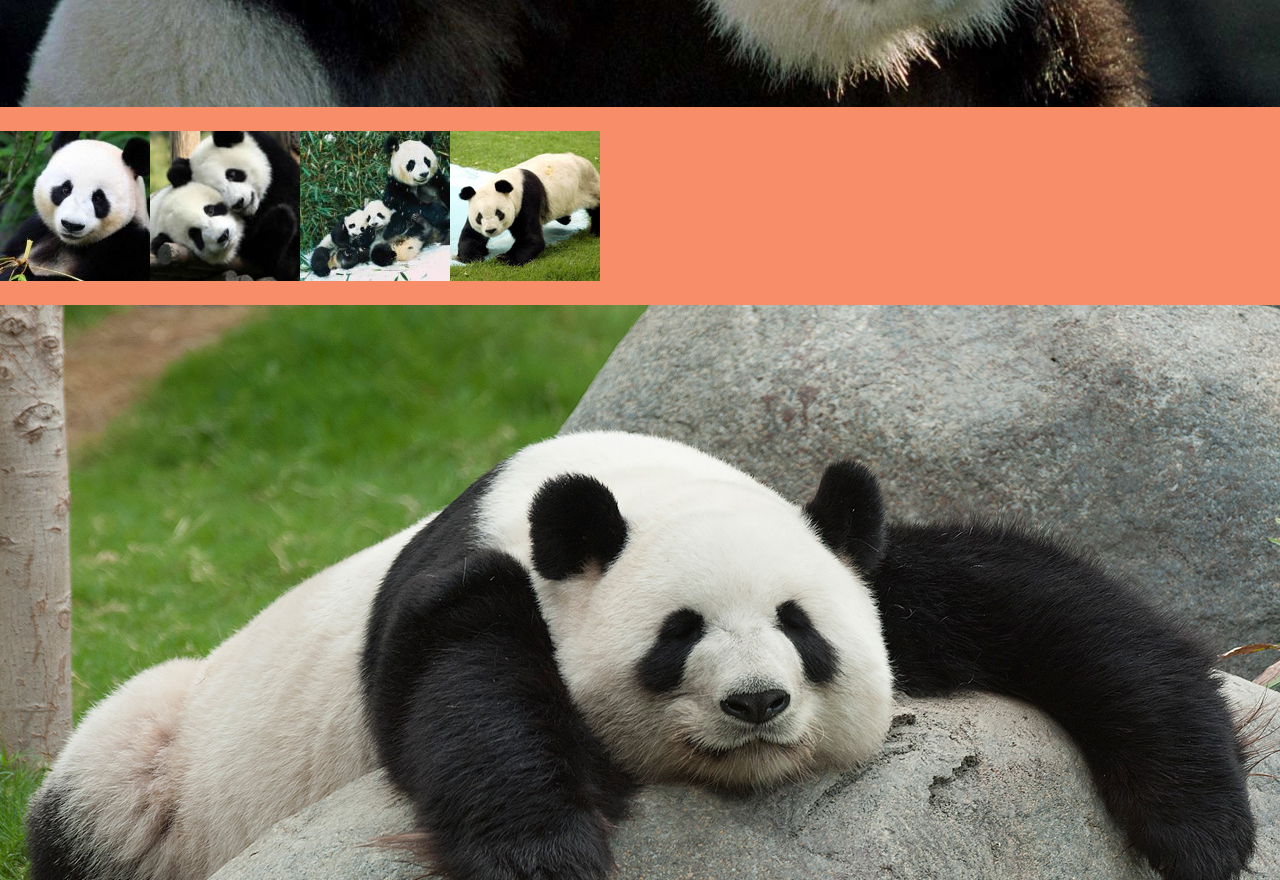
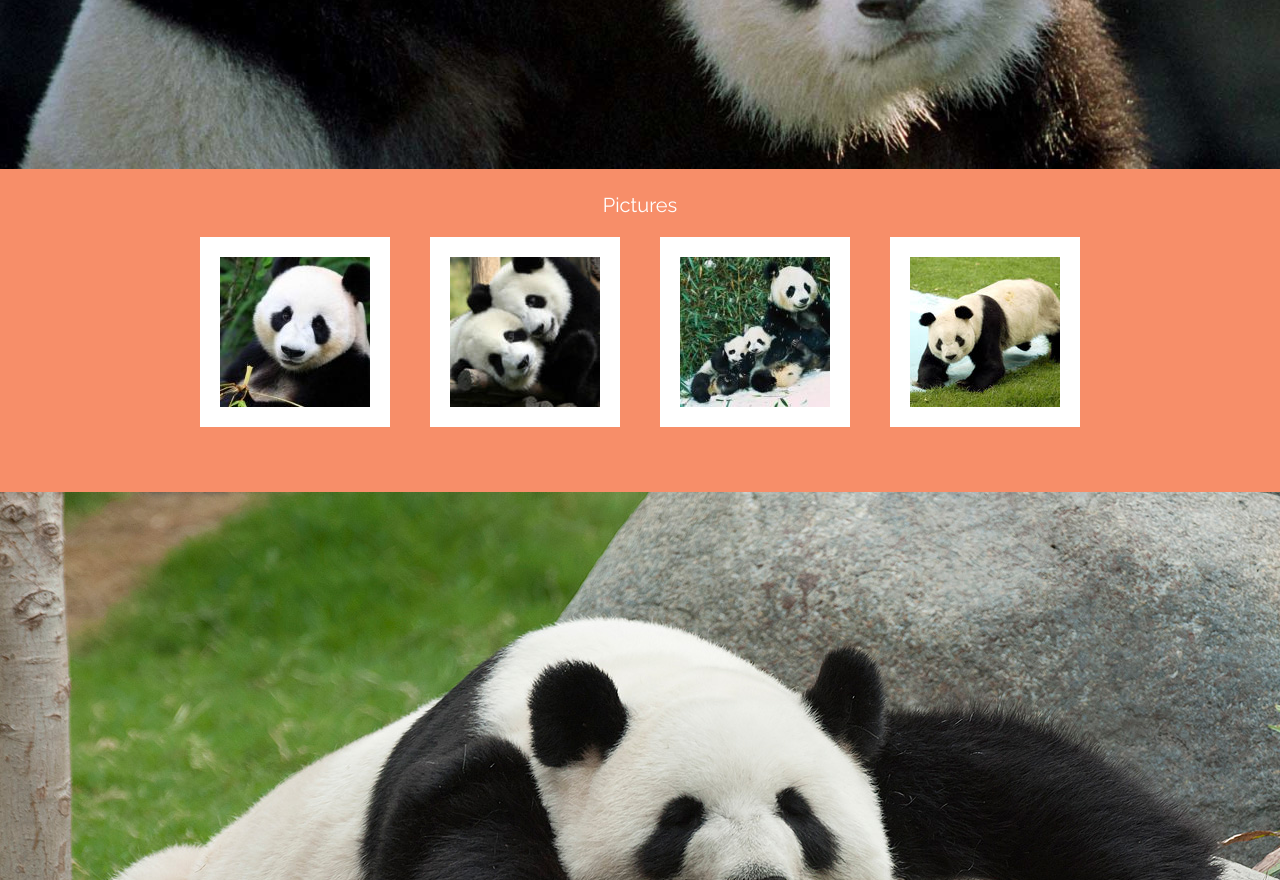
Before and after one commit to Mariley20/modeloCaja, a plain HTML site: page index.html in a window 1280 px wide. Shown: the part 1920-2800 px from the top of the page. Drawn offline with Linux system fonts and the light colour scheme.

Commit message:
terminado pictures

```diff
--- a/assets/css/style.css
+++ b/assets/css/style.css
@@ -11,7 +11,7 @@ font-family: 'Raleway', sans-serif;
 	margin: 0;
 	padding: 0;
 	box-sizing: border-box;
-	font-family: 'Raleway';
+	font-family: 'Raleway',sans-serif;
 	color: white;
 }
 
@@ -25,13 +25,11 @@ section {
 .header_text {
 	font-family:  'Raleway', sans-serif;
 	font-size: 30px;
-	margin-left: auto;
-	margin-top: auto;
-	/*padding :20px 10px 0px 0px;	*/
+	padding :30px 10px 1px 0px;
 }
 .header_text_menor, .text_footer{
 	font-size: 16px;
-	/*padding: 0px 10px 20px 0px;*/
+	padding: 1px 10px 30px 0px;
 }
 .img_header, .img_family, .img_fotter {
 	position: static;
@@ -55,10 +53,13 @@ section {
 	padding: 30px;
 	text-align: center;
 }
-.about_title{
+.about_title, .img_pictures{
 	font-family: 'Raleway', sans-serif;
 	font-size: 20px;
 	text-align: center;
 	padding-bottom: 20px;
-
 }
+.images{
+	border: 20px solid white;
+	margin: 20px 20px 20px 20px;
+}
--- a/assets/js/main.js
+++ b/assets/js/main.js
@@ -1,8 +1,10 @@
 var pictures = ["assets/img/a1.jpg","assets/img/a2.jpg", "assets/img/a3.jpg", "assets/img/a4.jpg"];
 for (var i = 0; i < pictures.length; i++) {
-	var tag_Li = document.createElement('img');
+	var tag_img = document.createElement('img');
 
-	tag_Li.setAttribute('src', pictures[i]);
+	tag_img.setAttribute('src', pictures[i]);
+	tag_img.setAttribute('class', 'images')
 
-	picture.appendChild(tag_Li)
+
+	picture.appendChild(tag_img)
 }
--- a/index.html
+++ b/index.html
@@ -35,7 +35,10 @@
 	 		<img class="img_family" src="assets/img/dos.jpg">
 	 	</div>
 	 </section>
-	 <section>
+	 <section class="img_pictures">
+	 	<div>
+	 		<p>Pictures</p>
+	 	</div>
 	 	<div id="picture">
 	 	</div>
 	 </section>
```
